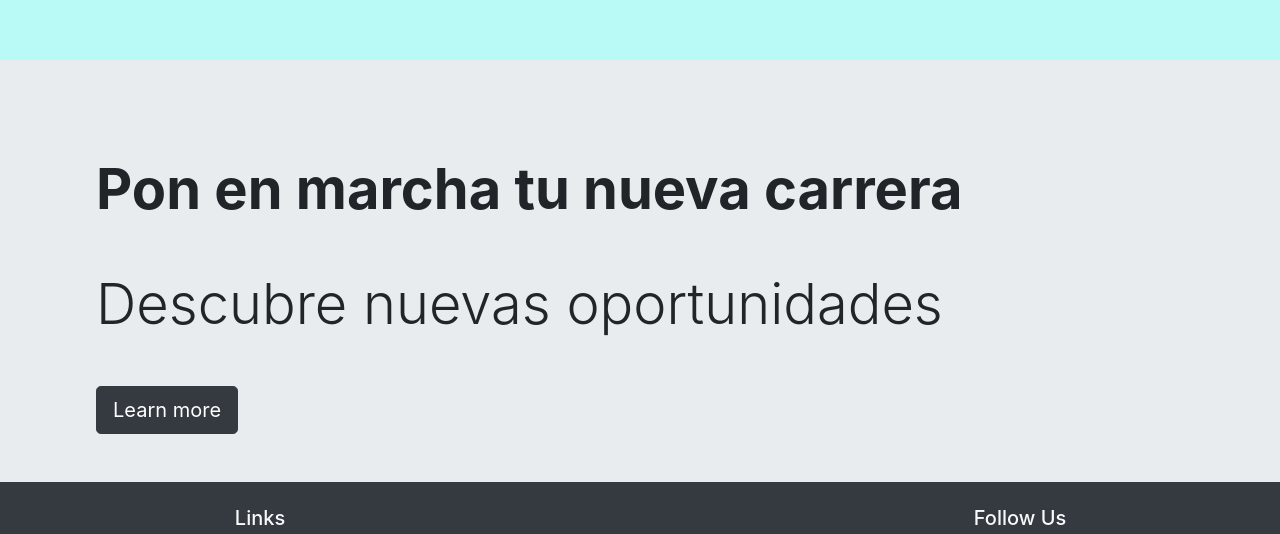
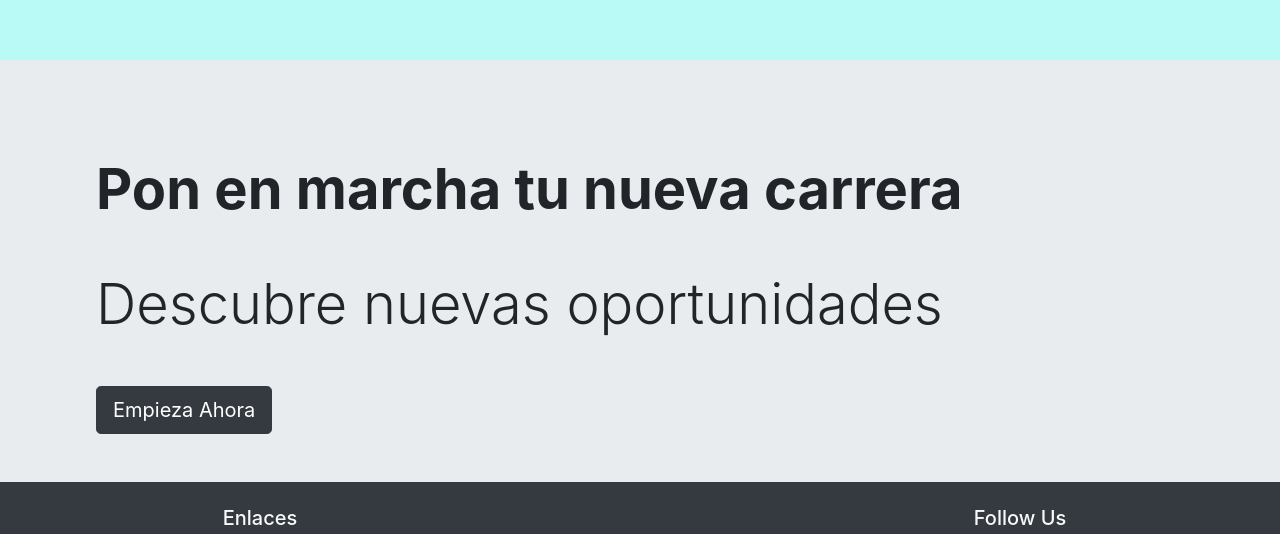
Before and after one commit to Cmmh1101/escuelawebdigital, a website: page index.html in a window 1280 px wide. Shown: the part 4570-5104 px from the top of the page. Drawn offline with nearby package versions, Linux system fonts and the light colour scheme.

Commit message:
changes btn text

```diff
--- a/index.html
+++ b/index.html
@@ -311,7 +311,7 @@
         <h4 class="display-4 m-5">Descubre nuevas oportunidades</h4>
 
 
-        <a class="btn btn-dark btn-lg ml-5" href="#" role="button">Learn more</a>
+        <a class="btn btn-dark btn-lg ml-5" href="#" role="button">Empieza Ahora</a>
     </div>
     <!-- End of final CTA -->
 
@@ -320,7 +320,7 @@
         <div class="container">
             <div class="row py-4">
                 <div class="col-4 links text-light d-flex flex-column justify-content-center align-items-center">
-                    <h5>Links</h5>
+                    <h5>Enlaces</h5>
                     <a href="#" class="text-info">Tutoriales</a>
                     <a href="#" class="text-info">Ejercicios</a>
                     <a href="#" class="text-info">Pruebas</a>
```
